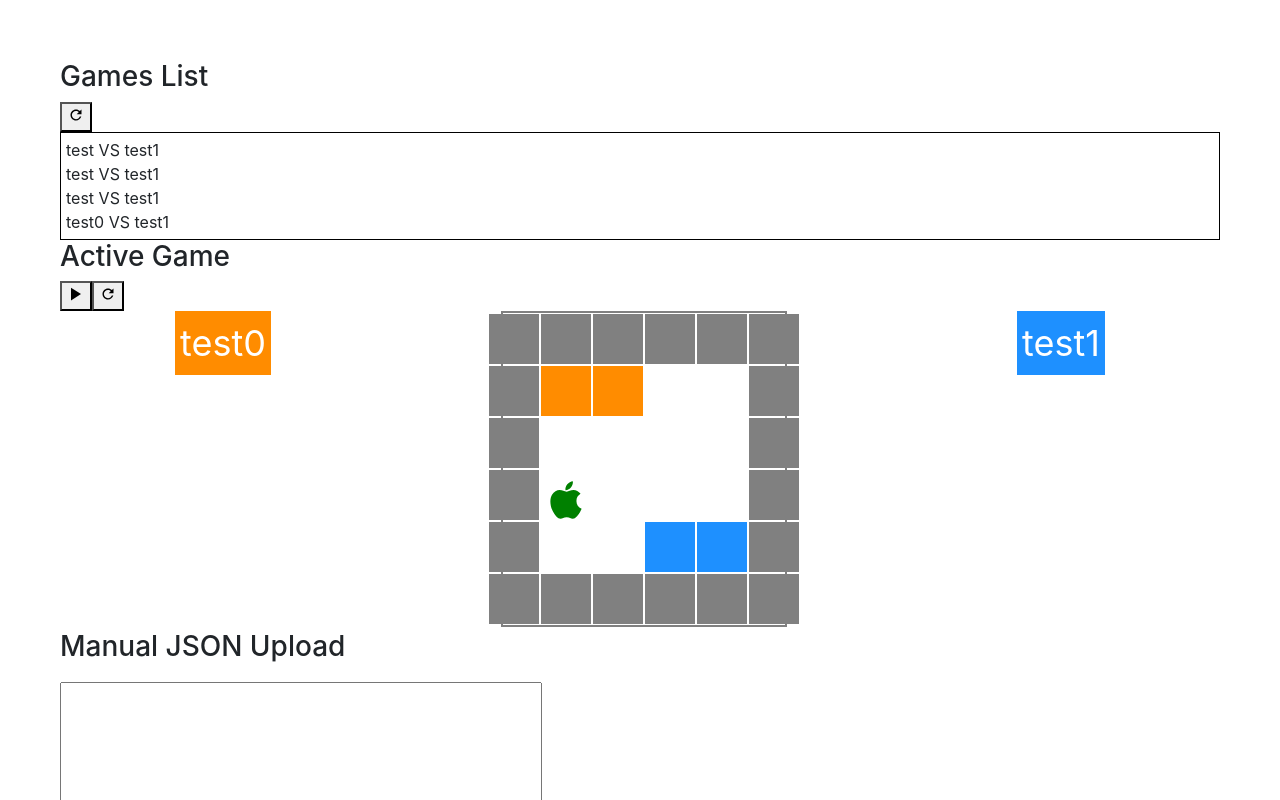
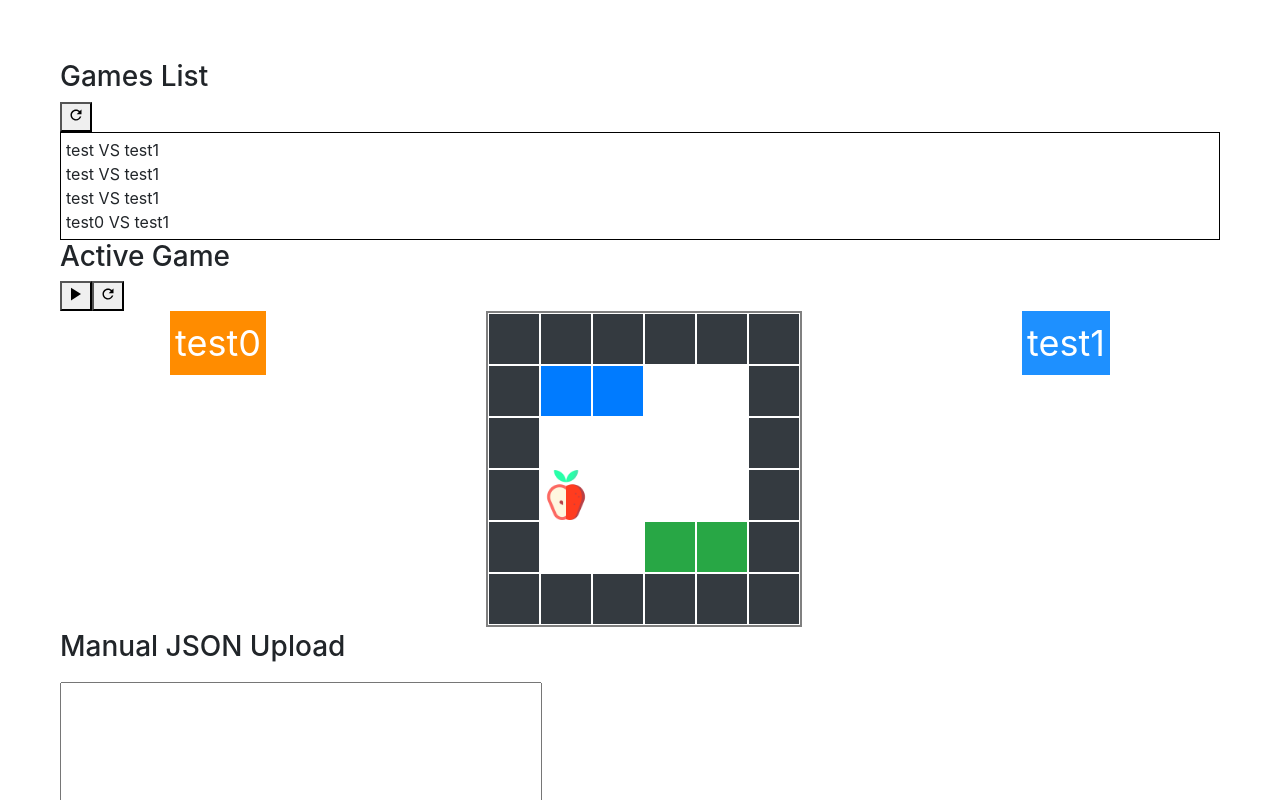
Before and after one commit to utkini/snake-conference, a Vue app in the folder frontend/: page / in a window 1280 px wide. Shown: the top 800 px of the page. Built offline with nearby package versions, Linux system fonts and the light colour scheme.

Commit message:
integrated first styles

```diff
--- a/frontend/src/components/Board.vue
+++ b/frontend/src/components/Board.vue
@@ -28,10 +28,6 @@
 </script>
 
 <style>
-  .board {
-
-  }
-
   .board-wrapper {
     border: 2px solid grey;
     display: inline-block;
--- a/frontend/src/components/Cell.vue
+++ b/frontend/src/components/Cell.vue
@@ -6,21 +6,30 @@
 
 <script>
   import cellTypes from './../cell-types'
+  import "./../styles.scss"
 
   export default {
     name: 'Cell',
     props: ['cell'],
+    data() {
+        return {
+            images: {
+                apple: require('../assets/apple.png')
+            }
+        }
+    },
     computed: {
       cellTypeClass() {
-        if (this.cell === cellTypes.WALL) { return 'wall' }
+        if (this.cell === cellTypes.WALL) { return 'bg-dark' }
         if (this.cell === cellTypes.APPLE) { return 'apple' }
-        if (this.cell === cellTypes.PLAYER0) { return 'player0' }
-        if (this.cell === cellTypes.PLAYER1) { return 'player1' }
+        if (this.cell === cellTypes.PLAYER0) { return 'bg-primary'}
+        if (this.cell === cellTypes.PLAYER1) { return 'bg-success' }
         return ''
       },
-
       cellContent() {
-        if (this.cell === cellTypes.APPLE) { return '<ion-icon name="logo-apple"></ion-icon>' }
+          // eslint-disable-next-line no-console,no-undef
+          console.log('heh');
+        if (this.cell === cellTypes.APPLE) { return '<img class="apple" src=' + this.images.apple + '>' }
         return ''
       }
     }
@@ -34,7 +43,6 @@
     width: $cell-size;
     height: $cell-size;
     margin: 1px;
-    background-color: white;
   }
 
   .wall {
@@ -42,8 +50,9 @@
   }
 
   .apple {
+    width: $cell-size;
+    height: $cell-size;
     color: green;
-    font-size: $cell-size;
     /*background-color: indianred;*/
   }
 
--- a/frontend/src/components/Row.vue
+++ b/frontend/src/components/Row.vue
@@ -17,5 +17,7 @@
 <style scoped>
   .row {
     display: flex;
+    margin-left: 0;
+    margin-right: 0;
   }
 </style>
```
Also changed, not shown: frontend/src/components/PlayerPanel.vue (line endings or trailing spaces).
